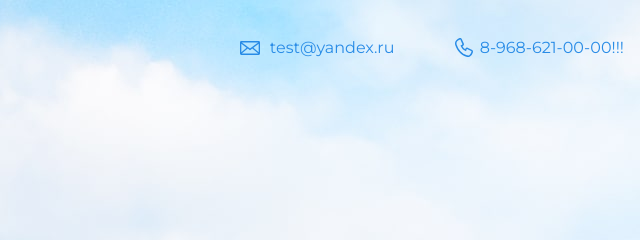
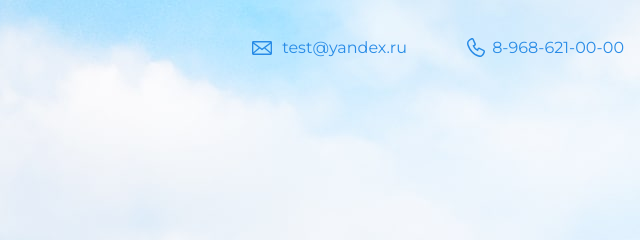
Before and after one commit to juliaOdnos/JuliaOdnos.github.io, a plain HTML site: page index.html in a window 1280 px wide. Shown: the top 240 px of the page, 640-1280 px from the left. Drawn offline with nearby package versions, Linux system fonts and the light colour scheme.

Commit message:
убрала !!!

```diff
--- a/index.html
+++ b/index.html
@@ -13,7 +13,7 @@
         <a class="header-email"
         href="mailto:test@yandex.ru">test@yandex.ru</a>
         <a class="header-phone"
-        href="tel:8-968-621-00-00">8-968-621-00-00!!!</a>
+        href="tel:8-968-621-00-00">8-968-621-00-00</a>
     </div>
     </header>
 
```
